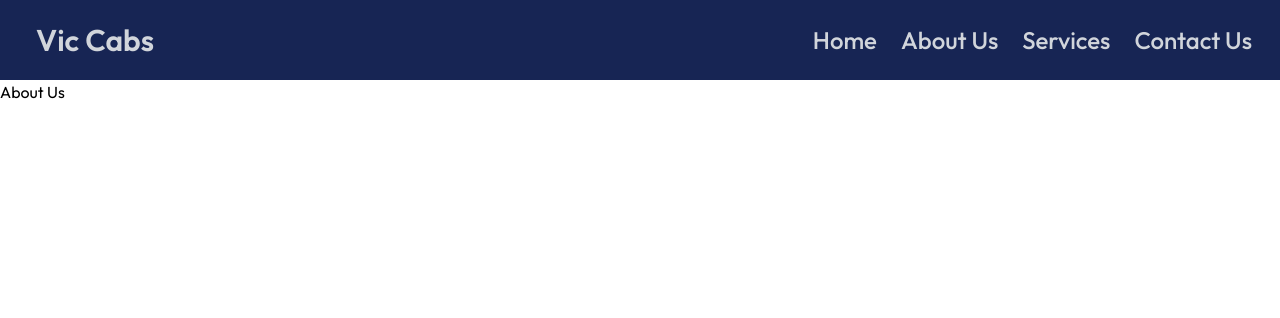
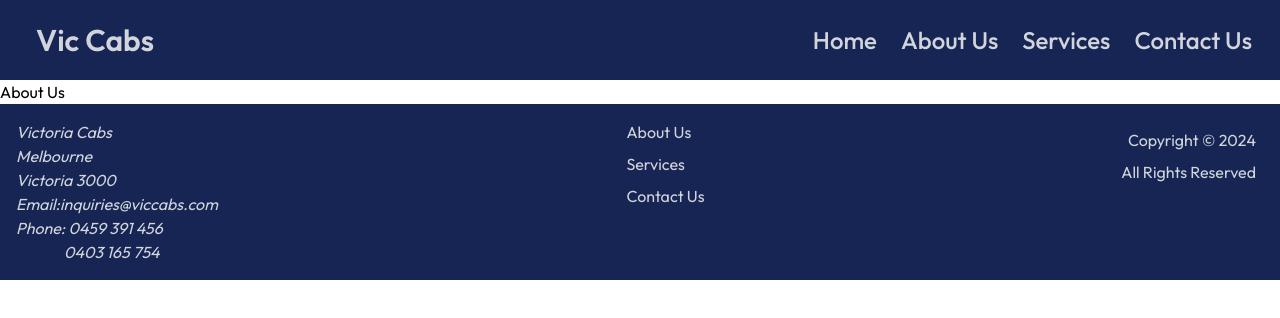
Before and after one commit to Dee1122020/viccabs, a Next.js app: page /pages/about in a window 1280 px wide. Shown: the top 318 px of the page. Built offline with nearby package versions, Linux system fonts and the light colour scheme.

Commit message:
Completed footer

```diff
--- a/app/layout.tsx
+++ b/app/layout.tsx
@@ -2,6 +2,7 @@ import type { Metadata } from 'next'
 import { Inter, Outfit } from 'next/font/google'
 import './globals.css'
 import NavBar from '@/components/NavBar'
+import Footer from '@/components/Footer'
 
 const outfit = Outfit({ subsets: ['latin'] })
 
@@ -20,6 +21,7 @@ export default function RootLayout({
       <body className={outfit.className}>
         <NavBar/>
         {children}
+        <Footer/>
         </body>
     </html>
   )
--- /dev/null
+++ b/components/Footer.tsx
@@ -0,0 +1,36 @@
+import Link from 'next/link'
+import React from 'react'
+
+function Footer() {
+  return (
+    <div>
+      <footer className="bg-blue-950 text-gray-300">
+        <div className="mx-auto p-4 flex flex-row sm:flex:row sm:justify-between">
+          <address>
+            <h2>Victoria Cabs</h2>
+            Melbourne<br />
+            Victoria 3000<br />
+            Email:
+            <a href="mailto:inquiries@viccabs.com"
+              >inquiries@viccabs.com</a><br />
+            Phone: <a href="tel:+61459391456">0459 391 456</a><br />
+            &emsp;&emsp;&ensp;&ensp;<a href="tel:+61403165754">0403 165 754</a>
+          </address>
+          <nav className="hidden md:flex flex-col gap-2" aria-label="footer">
+            <Link href="/pages/about" className='link cursor-pointer hover:opacity-40' >
+              About Us
+            </Link>
+            <Link href="/pages/services" className='link cursor-pointer hover:opacity-40' >Services</Link>
+            <Link href="/pages/contact" className='link cursor-pointer hover:opacity-40' >Contact Us</Link>
+          </nav>
+          <div className="flex flex-col sm:gap-2 m-2">
+            <p className="text-right">Copyright &copy; <span id="year">2024</span></p>
+            <p className="text-right">All Rights Reserved</p>
+          </div>
+        </div>
+      </footer>
+    </div>
+  )
+}
+
+export default Footer
```
Also changed, not shown: 2 other files (tests, documents, lock files or other folders).
